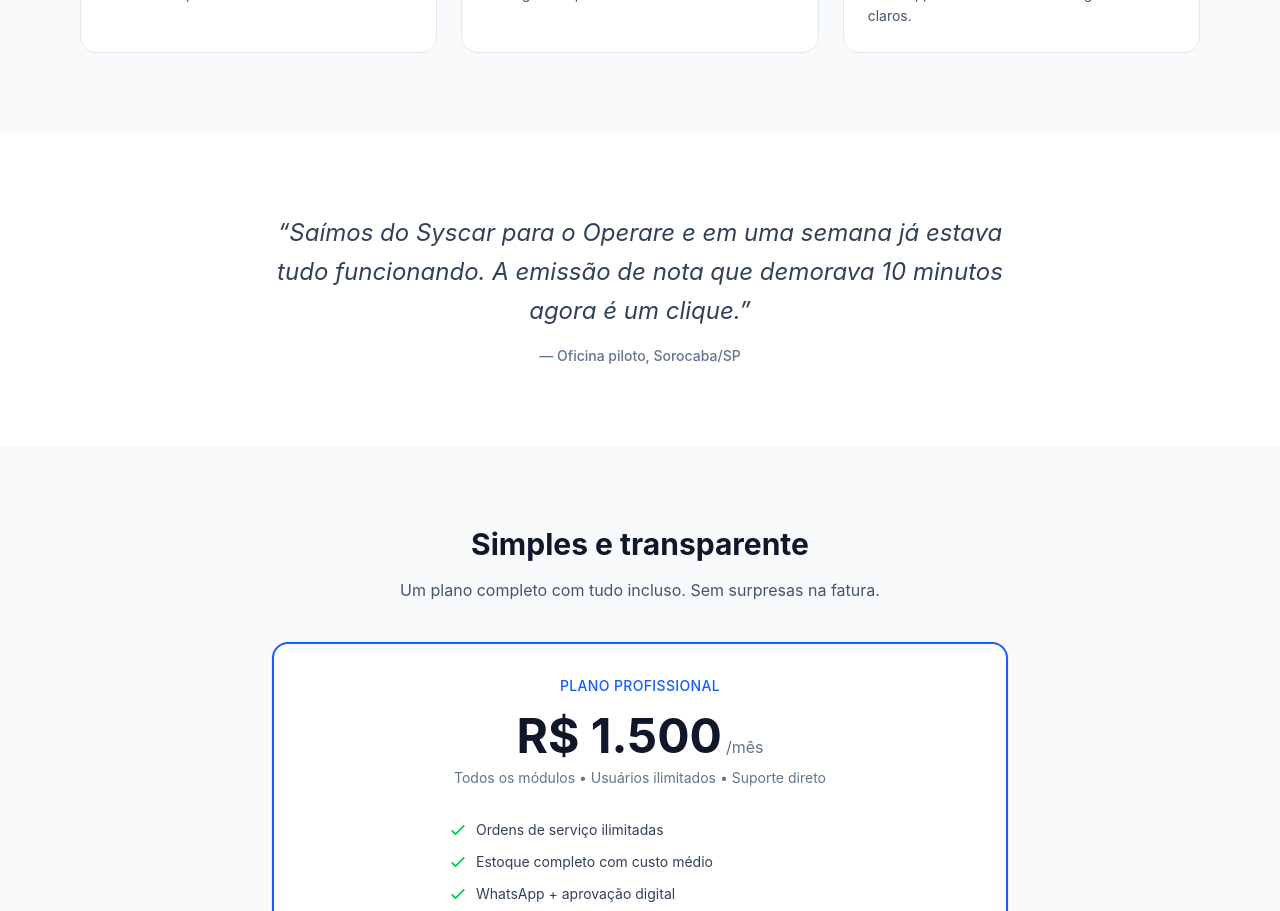
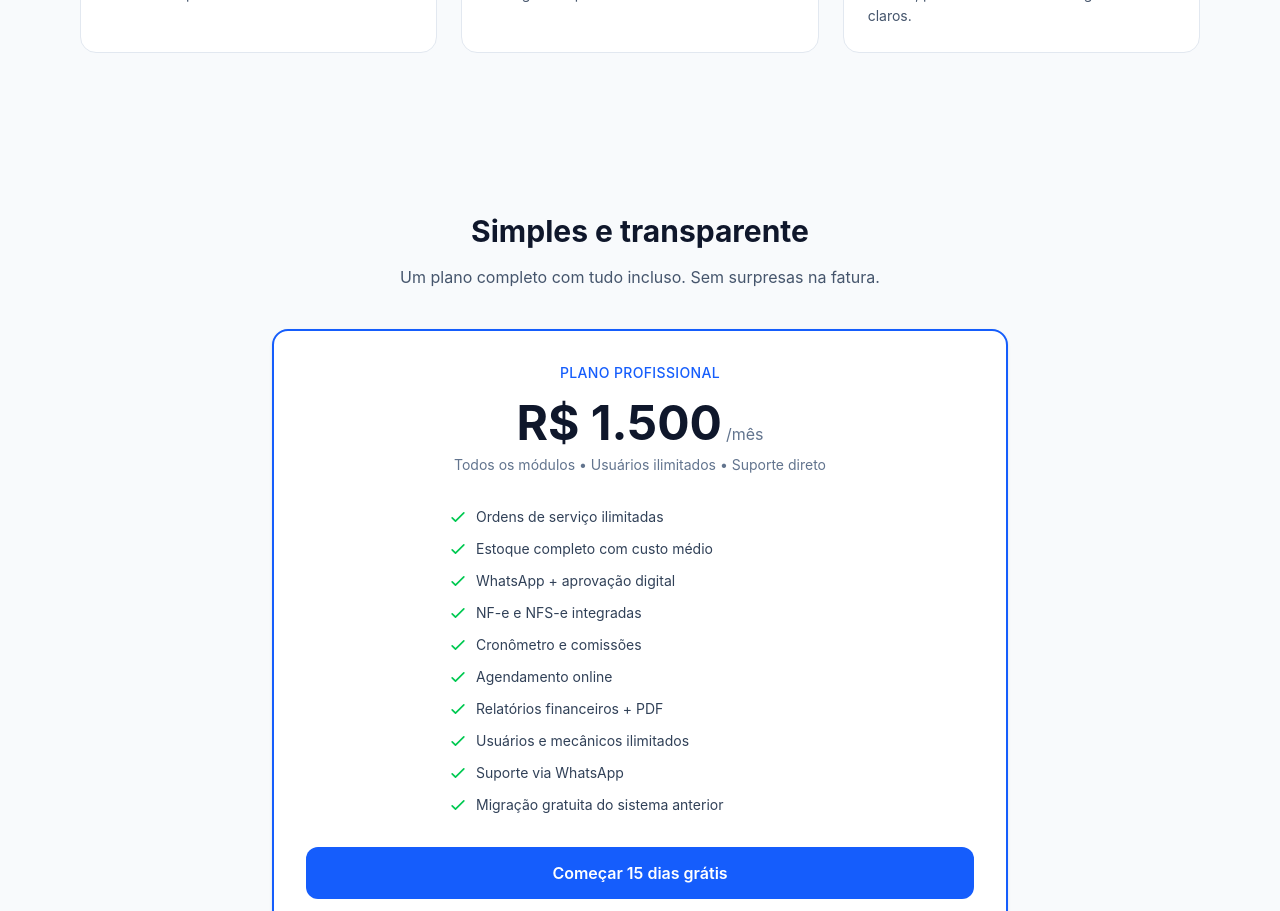
Before and after one commit to PedroFlorenzano/oficina-mecanica, a Next.js app in the folder oficina/: page / in a window 1280 px wide. Shown: the part 1840-2751 px from the top of the page. Built offline with nearby package versions, Linux system fonts and the light colour scheme; no server answers.

Commit message:
fix: remover depoimento ficticio da landing page

```diff
--- a/oficina/src/app/page.tsx
+++ b/oficina/src/app/page.tsx
@@ -129,17 +129,6 @@ export default async function LandingPage() {
         </div>
       </section>
 
-      {/* Depoimento */}
-      <section className="py-20">
-        <div className="max-w-3xl mx-auto px-4 text-center">
-          <blockquote className="text-xl sm:text-2xl text-slate-700 italic leading-relaxed">
-            &ldquo;Saímos do Syscar para o Operare e em uma semana já estava tudo funcionando.
-            A emissão de nota que demorava 10 minutos agora é um clique.&rdquo;
-          </blockquote>
-          <p className="mt-4 text-sm text-slate-500 font-medium">— Oficina piloto, Sorocaba/SP</p>
-        </div>
-      </section>
-
       {/* Pricing */}
       <section className="bg-slate-50 py-20">
         <div className="max-w-3xl mx-auto px-4 text-center">
```
